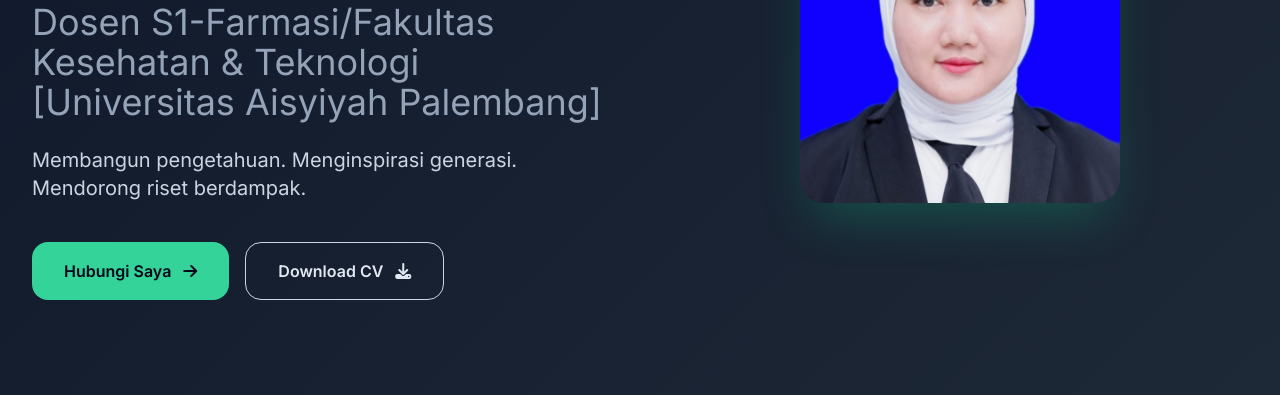
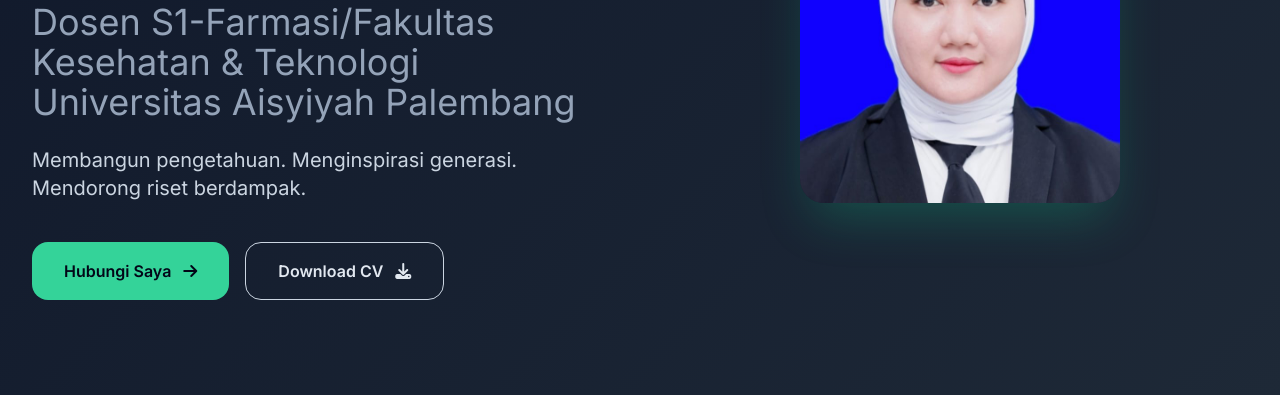
Before and after one commit to delima1204/Website-Profile-Intan-Trisakti, a plain HTML site: page index.html in a window 1280 px wide. Shown: the part 405-800 px from the top of the page. Drawn offline with nearby package versions, Linux system fonts and the light colour scheme.

Commit message:
Remove brackets from university name in index.html

```diff
--- a/index.html
+++ b/index.html
@@ -57,7 +57,7 @@
 
           <p class="text-lg sm:text-2xl lg:text-4xl text-slate-400 mb-6">
             Dosen S1-Farmasi/Fakultas Kesehatan &amp; Teknologi<br />
-            [Universitas Aisyiyah Palembang]
+            Universitas Aisyiyah Palembang
           </p>
 
           <p class="text-base sm:text-lg lg:text-xl text-slate-300 max-w-xl mx-auto md:mx-0 mb-10">
```
